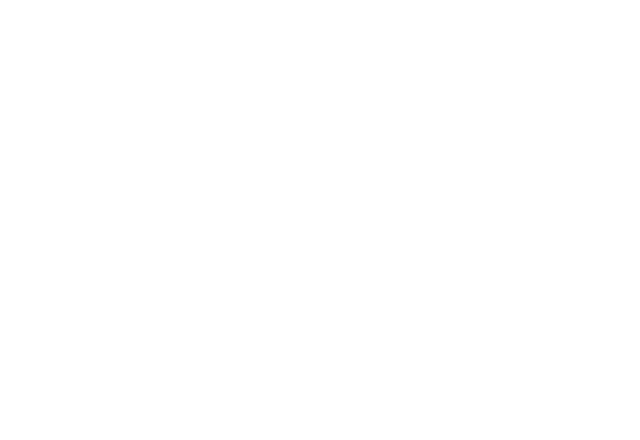
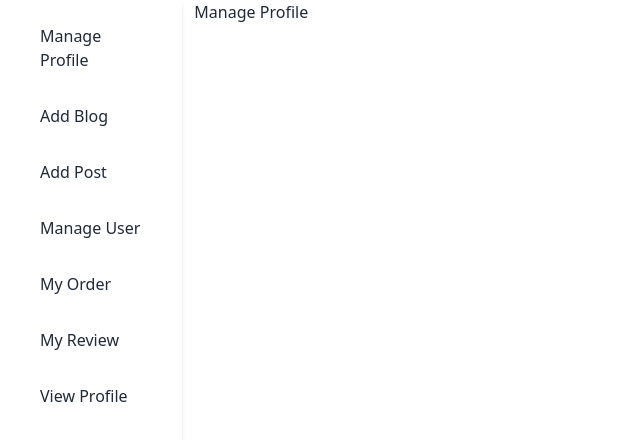
Before and after one commit to HelloFacility/Hello-Facility-Client-Site, a React (Create React App) app: page /adminDashboard in a window 1280 px wide. Before the commit this address had no page. Shown: the top 440 px of the page, without its empty margins (0-640 px from the left). Built offline with nearby package versions, Linux system fonts and the light colour scheme.

Commit message:
dashboard added

```diff
--- a/src/App.js
+++ b/src/App.js
@@ -4,6 +4,11 @@
 import AdditionalClient from './Components/AdditionalPage/AdditionalClient';
 import AdditionalGallery from './Components/AdditionalPage/AdditionalGallery';
 import ContactUs from './Components/AdditionalPage/ContactUs';
+import AddBlogs from './Components/Dashboard/AdminDashboard/AddBlog/AddBlogs';
+import AddPost from './Components/Dashboard/AdminDashboard/AddPost/AddPost';
+import AdminDashboard from './Components/Dashboard/AdminDashboard';
+import ManageProfile from './Components/Dashboard/AdminDashboard/ManageProfile/ManageProfile';
+import ManageUser from './Components/Dashboard/AdminDashboard/ManageUser/ManageUser';
 import SignIn from './Components/Authentication/SignIn';
 import SignUp from './Components/Authentication/SignUp';
 import AddBlog from './Components/FontPage/BlogPage/AddBlog';
@@ -26,6 +31,10 @@
 import WoodBorer from './Components/FontPage/SubMenuPage/PestControl/WoodBorer';
 import StationarySupply from './Components/FontPage/SubMenuPage/StationarySupply/StationarySupply';
 import Home from './Components/Home/Home';
+import MyOrder from './Components/Dashboard/CustomersDashboard/MyOrder/MyOrder';
+import MyReview from './Components/Dashboard/CustomersDashboard/MyReview/MyReview';
+import Settings from './Components/Dashboard/CustomersDashboard/Settings/Settings';
+import ViewProfile from './Components/Dashboard/CustomersDashboard/ViewProfile/ViewProfile';
 
 function App() {
   return (
@@ -58,6 +67,19 @@
         <Route path='/additionalBlog' element={<AdditionalBlog />}></Route>
         <Route path='/contactUs' element={<ContactUs />}></Route>
 
+        {/* Admin Dashboard Start*/}
+        <Route path="/adminDashboard" element={<AdminDashboard />}>
+          <Route index element={<ManageProfile></ManageProfile>} />
+          <Route path="manageProfile" element={<ManageProfile />} />
+          <Route path="addBlogs" element={<AddBlogs />}></Route>
+          <Route path="addPost" element={<AddPost />}></Route>
+          <Route path="manageUser" element={<ManageUser />}></Route>
+          <Route path="myOrder" element={<MyOrder />}></Route>
+          <Route path="myReview" element={<MyReview />}></Route>
+          <Route path="settings" element={<Settings />}></Route>
+          <Route path="viewProfile" element={<ViewProfile />}></Route>
+        </Route>
+        {/* Admin Dashboard End*/}
 
       </Routes>
     </div>
--- /dev/null
+++ b/src/Components/Dashboard/AdminDashboard.js
@@ -0,0 +1,125 @@
+import React, { useState } from 'react';
+import { NavLink, Outlet } from 'react-router-dom';
+import { MdOutlineCloseFullscreen } from 'react-icons/md';
+
+const AdminDashboard = () => {
+    const [open, setOpen] = useState(false);
+    return (
+        <div>
+            <div className="min-h-screen bg-custom-gray">
+            <span
+                className="fixed block lg:hidden bottom-6 bg-custom-light-gray p-3 hover:bg-custom-green hover:text-custom-light-gray duration-300 shadow-sm rounded-full right-3 hover:shadow-lg"
+                onClick={() => setOpen(!open)}
+            >
+                <div className='text-blue-400'><MdOutlineCloseFullscreen/></div>
+            </span>
+            {/* <FinanceNavbar /> */}
+            <section className="flex w-full">
+                <div
+                    className={`bg-[#FFFFFF] md:w-2/12 duration-300 min-h-screen shadow-md justify-center
+            ease-in-out ${open ? "w-9/12" : "hidden md:flex"}`}
+                >
+                    <div className="md:mx-2 lg:mx-4">
+                        <NavLink to="manageProfile">
+                            {({ isActive }) => (
+                                <span
+                                    className={
+                                        isActive
+                                            ? "flex  my-4 px-6 p-2 duration-300 transition cursor-pointer rounded bg-custom-cyan-100 border-l-4 border-blue-400"
+                                            : "hover:bg-custom-cyan-100 bg-custom-gray flex  my-4 px-6 p-2"
+                                    }
+                                >
+                                    <span>Manage Profile</span>
+                                </span>
+                            )}
+                        </NavLink>
+                        <NavLink to="addBlogs">
+                            {({ isActive }) => (
+                                <span
+                                    className={
+                                        isActive
+                                            ? "flex  my-4 px-6 p-2 duration-300 transition cursor-pointer rounded bg-custom-cyan-100 border-l-4 border-blue-400"
+                                            : "hover:bg-custom-cyan-100 bg-custom-gray flex  my-4 px-6 p-2"
+                                    }
+                                >
+                                    <span>Add Blog</span>
+                                </span>
+                            )}
+                        </NavLink>
+                        <NavLink to="addPost">
+                            {({ isActive }) => (
+                                <span
+                                    className={
+                                        isActive
+                                            ? "flex  my-4 px-6 p-2 duration-300 transition cursor-pointer rounded bg-custom-cyan-100 border-l-4 border-blue-400"
+                                            : "hover:bg-custom-cyan-100 bg-custom-gray flex  my-4 px-6 p-2"
+                                    }
+                                >
+                                    <span>Add Post</span>
+                                </span>
+                            )}
+                        </NavLink>
+                        <NavLink to="manageUser">
+                            {({ isActive }) => (
+                                <span
+                                    className={
+                                        isActive
+                                            ? "flex  my-4 px-6 p-2 duration-300 transition cursor-pointer rounded bg-custom-cyan-100 border-l-4 border-blue-400"
+                                            : "hover:bg-custom-cyan-100 bg-custom-gray flex  my-4 px-6 p-2"
+                                    }
+                                >
+                                    <span>Manage User</span>
+                                </span>
+                            )}
+                        </NavLink>
+                        <NavLink to="myOrder">
+                            {({ isActive }) => (
+                                <span
+                                    className={
+                                        isActive
+                                            ? "flex  my-4 px-6 p-2 duration-300 transition cursor-pointer rounded bg-custom-cyan-100 border-l-4 border-blue-400"
+                                            : "hover:bg-custom-cyan-100 bg-custom-gray flex  my-4 px-6 p-2"
+                                    }
+                                >
+                                    <span>My Order</span>
+                                </span>
+                            )}
+                        </NavLink>
+                        <NavLink to="myReview">
+                            {({ isActive }) => (
+                                <span
+                                    className={
+                                        isActive
+                                            ? "flex  my-4 px-6 p-2 duration-300 transition cursor-pointer rounded bg-custom-cyan-100 border-l-4 border-blue-400"
+                                            : "hover:bg-custom-cyan-100 bg-custom-gray flex  my-4 px-6 p-2"
+                                    }
+                                >
+                                    <span>My Review</span>
+                                </span>
+                            )}
+                        </NavLink>
+                        <NavLink to="viewProfile">
+                            {({ isActive }) => (
+                                <span
+                                    className={
+                                        isActive
+                                            ? "flex  my-4 px-6 p-2 duration-300 transition cursor-pointer rounded bg-custom-cyan-100 border-l-4 border-blue-400"
+                                            : "hover:bg-custom-cyan-100 bg-custom-gray flex  my-4 px-6 p-2"
+                                    }
+                                >
+                                    <span>View Profile</span>
+                                </span>
+                            )}
+                        </NavLink>
+                    </div>
+                </div>
+                <div className="px-3 overflow-auto w-full">
+                    <Outlet />
+                </div>
+            </section>
+        </div>
+        </div>
+    );
+};
+
+export default AdminDashboard;
--- /dev/null
+++ b/src/Components/Dashboard/AdminDashboard/AddBlog/AddBlogs.js
@@ -0,0 +1,11 @@
+import React from 'react';
+
+const AddBlogs = () => {
+    return (
+        <div>
+            Add Blog
+        </div>
+    );
+};
+
+export default AddBlogs;
--- /dev/null
+++ b/src/Components/Dashboard/AdminDashboard/AddPost/AddPost.js
@@ -0,0 +1,11 @@
+import React from 'react';
+
+const AddPost = () => {
+    return (
+        <div>
+            Add Post
+        </div>
+    );
+};
+
+export default AddPost;
--- /dev/null
+++ b/src/Components/Dashboard/AdminDashboard/ManageProfile/ManageProfile.js
@@ -0,0 +1,11 @@
+import React from 'react';
+
+const ManageProfile = () => {
+    return (
+        <div>
+            Manage Profile
+        </div>
+    );
+};
+
+export default ManageProfile;
--- /dev/null
+++ b/src/Components/Dashboard/AdminDashboard/ManageUser/ManageUser.js
@@ -0,0 +1,11 @@
+import React from 'react';
+
+const ManageUser = () => {
+    return (
+        <div>
+            Manage User
+        </div>
+    );
+};
+
+export default ManageUser;
--- /dev/null
+++ b/src/Components/Dashboard/CustomersDashboard/MyOrder/MyOrder.js
@@ -0,0 +1,11 @@
+import React from 'react';
+
+const MyOrder = () => {
+    return (
+        <div>
+            My Order
+        </div>
+    );
+};
+
+export default MyOrder;
--- /dev/null
+++ b/src/Components/Dashboard/CustomersDashboard/MyReview/MyReview.js
@@ -0,0 +1,11 @@
+import React from 'react';
+
+const MyReview = () => {
+    return (
+        <div>
+            My Review
+        </div>
+    );
+};
+
+export default MyReview;
--- /dev/null
+++ b/src/Components/Dashboard/CustomersDashboard/Settings/Settings.js
@@ -0,0 +1,11 @@
+import React from 'react';
+
+const Settings = () => {
+    return (
+        <div>
+            Settings
+        </div>
+    );
+};
+
+export default Settings;
--- /dev/null
+++ b/src/Components/Dashboard/CustomersDashboard/ViewProfile/ViewProfile.js
@@ -0,0 +1,11 @@
+import React from 'react';
+
+const ViewProfile = () => {
+    return (
+        <div>
+            View Profile
+        </div>
+    );
+};
+
+export default ViewProfile;
```
Also changed, not shown: firebase.json (added), 1 other file (tests, documents, lock files or other folders).
